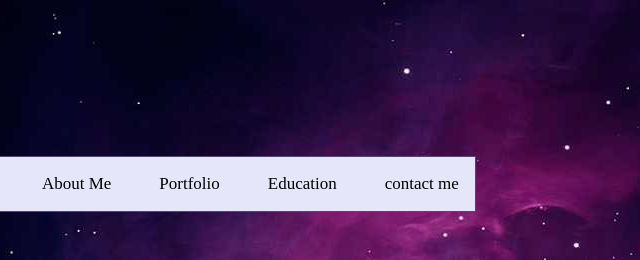
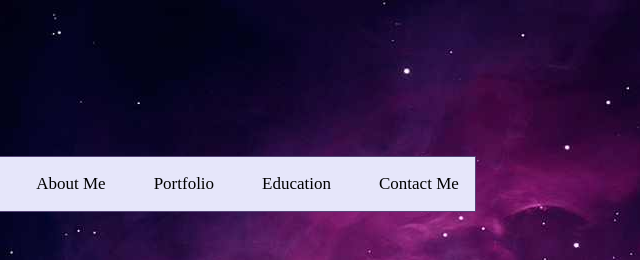
Before and after one commit to drqattan/Basic-Portfolio, a plain HTML site: page AboutMe.html in a window 1280 px wide. Shown: the top 260 px of the page, 323-963 px from the left. Drawn offline with Linux system fonts and the light colour scheme.

Commit message:
Update AboutMe.html

```diff
--- a/AboutMe.html
+++ b/AboutMe.html
@@ -16,7 +16,7 @@
 
 <ul class="tab">
 
-    <li><a href="ContactMe.html">contact me</a></li>
+    <li><a href="ContactMe.html">Contact Me</a></li>
     <li><a href="Education.html">Education</a></li>
     <li><a href="portf.html">Portfolio</a></li>
     <li><a href="AboutMe.html">About Me</a></li>
```
